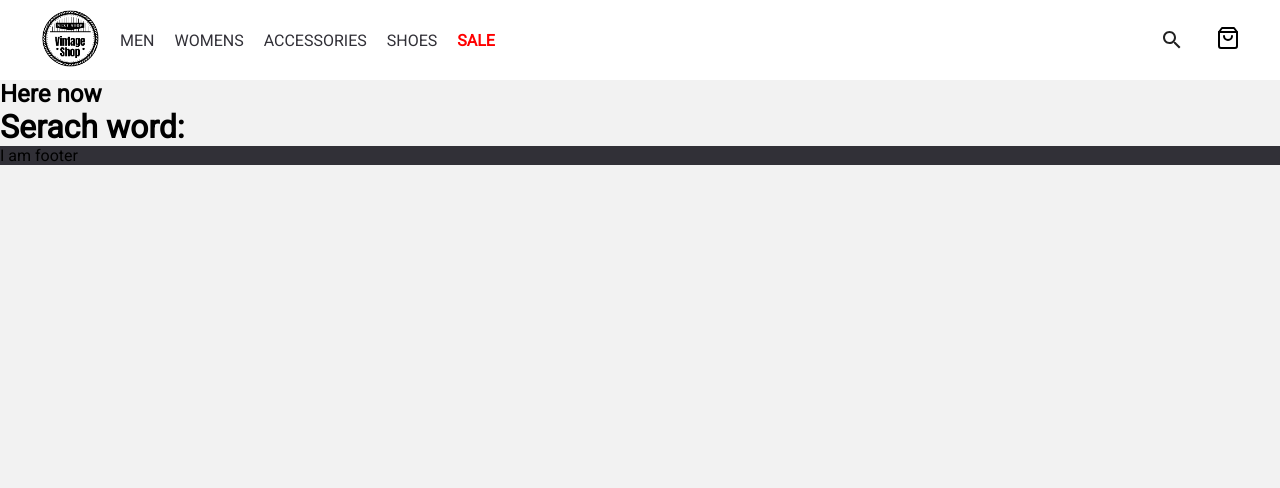
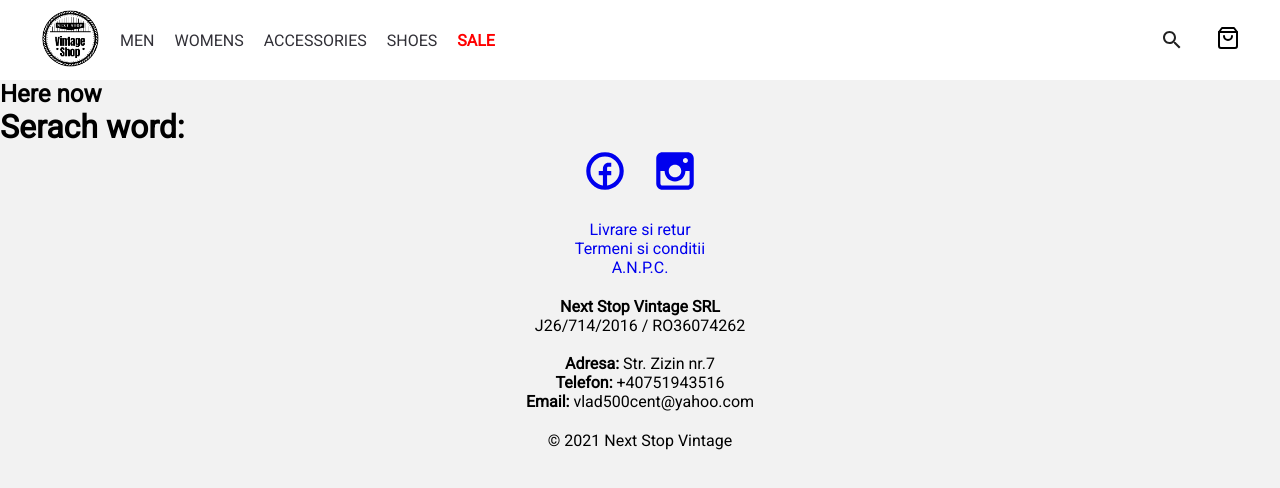
Before and after one commit to balanbogdan94/NextStopVitageClient, a React (Create React App) app: page /search in a window 1280 px wide. Shown: the top 488 px of the page. Built offline with nearby package versions, Linux system fonts and the light colour scheme.

Commit message:
Added footer

```diff
--- a/src/components/Footer/Footer.scss
+++ b/src/components/Footer/Footer.scss
@@ -1,4 +1,64 @@
-.container{
-    width: 100%;
-    background-color: var(--color-text-main);
+.container {
+	width: 100%;
+	display: flex;
+	align-items: center;
+	align-content: center;
+	justify-content: left;
+	flex-direction: column;
+	gap: 20px;
 }
+
+.social-link {
+	list-style: none;
+
+	li {
+		display: inline-block;
+		margin-right: 20px;
+
+		a {
+			&:active,
+			&:visited {
+				color: var(--color-text-main);
+			}
+
+			&:hover {
+				color: var(--color-text-secondary);
+			}
+		}
+	}
+
+	li:last-child {
+		margin-right: 0px;
+	}
+}
+
+.info-link {
+	list-style: none;
+	a {
+		text-decoration: none;
+
+		&:active,
+		&:visited {
+			color: var(--color-text-main);
+		}
+
+		&:hover {
+			color: var(--color-text-secondary);
+		}
+	}
+	display: flex;
+	flex-direction: column;
+	align-items: center;
+}
+
+.divider {
+	width: 100%;
+	color: var(--color-text-main);
+}
+
+.contact-info {
+	list-style: none;
+	display: flex;
+	flex-direction: column;
+	align-items: center;
+}
--- a/src/components/Footer/Footer.tsx
+++ b/src/components/Footer/Footer.tsx
@@ -1,14 +1,52 @@
-import React from 'react'
-import "./Footer.scss";
-
+import React from 'react';
+import './Footer.scss';
+import { TiSocialFacebookCircular, TiSocialInstagram } from 'react-icons/ti';
 
 const Footer = () => {
-    return (
-        <div className="container">
-            I am footer
-            </div>
-    )
+	return (
+		<div className="container">
+			<ul className="social-link">
+				<li>
+					<a href="https://www.facebook.com/NextStopVintageShop/">
+						<TiSocialFacebookCircular size={50} />
+					</a>
+				</li>
+				<li>
+					<a href="https://www.instagram.com/next_stop_vintage_shop/">
+						<TiSocialInstagram size={50} />
+					</a>
+				</li>
+			</ul>
+			<ul className="info-link">
+				<a href="#">
+					<li>Livrare si retur</li>
+				</a>
+				<a href="#">
+					<li>Termeni si conditii </li>
+				</a>
+				<a href="https://anpc.ro/">
+					<li>A.N.P.C.</li>
+				</a>
+			</ul>
+			<ul className="contact-info">
+				<li>
+					<b>Next Stop Vintage SRL</b>
+				</li>
+				<li>J26/714/2016 / RO36074262</li>
+				<br />
+				<li>
+					<b>Adresa:</b> Str. Zizin nr.7
+				</li>
+				<li>
+					<b>Telefon:</b> +40751943516
+				</li>
+				<li>
+					<b>Email:</b> vlad500cent@yahoo.com
+				</li>
+			</ul>
+			© 2021 Next Stop Vintage
+		</div>
+	);
+};
 
-}
-
-export default Footer
+export default Footer;
```
Also changed, not shown: tsconfig.json (+3 -9 lines).
